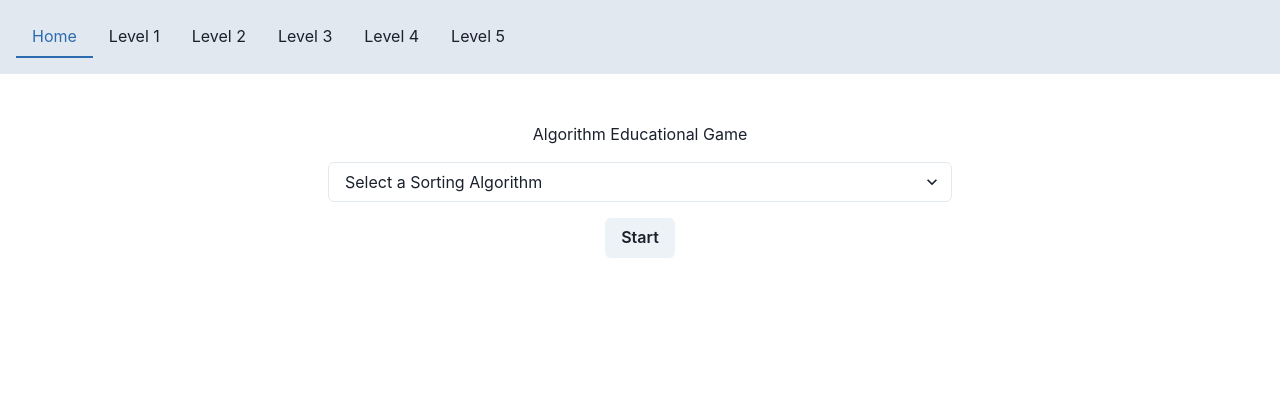
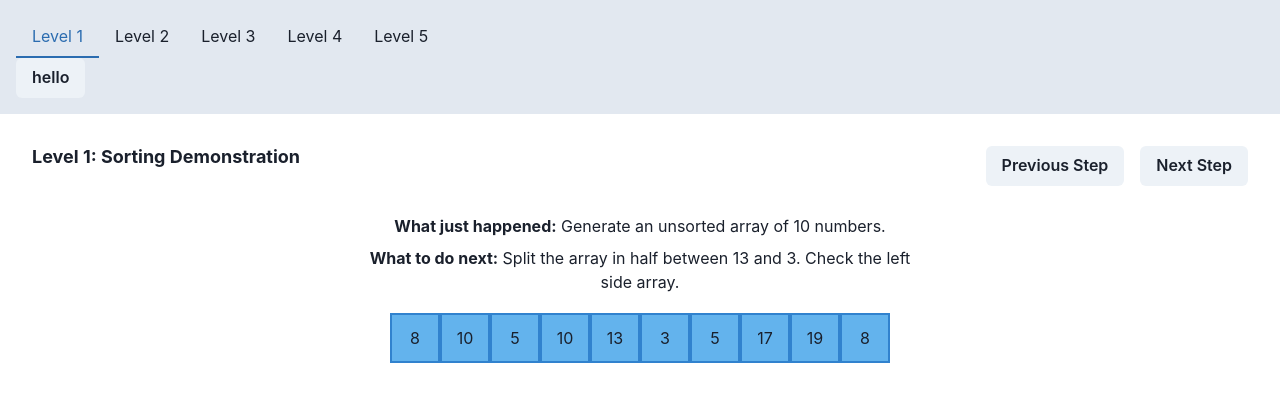
Before and after one commit to ShaimaaAliECE/se3350_project-group-7, a React (Create React App) app in the folder client/: page /game in a window 1280 px wide. Shown: the top 402 px of the page. Built offline with nearby package versions, Linux system fonts and the light colour scheme.

Commit message:
Add return to home button

```diff
--- a/client/src/components/Header.tsx
+++ b/client/src/components/Header.tsx
@@ -1,35 +1,39 @@
 import React from "react";
-import { Tabs, TabList, Tab, TabPanels, TabPanel, Box } from "@chakra-ui/react";
-import Home from "../pages/Home";
+import { Tabs, TabList, Tab, TabPanels, TabPanel, Box, Flex, Button } from "@chakra-ui/react";
 import Level1 from "@/components/Level1";
 import Level2 from "@/components/Level2";
 import Level3 from "@/components/Level3";
 import Level4 from "@/components/Level4";
 import Level5 from "@/components/Level5";
 import { useGame } from "@/context/GameContext";
+import {useNavigate} from "react-router"
 
 export type Props = {};
+
+
 
 const Header = () => {
   // TODO: Remove this hook once next level is properly implemented.
   // Tabs should not be clickable, this is only for demo purpose.
   const game = useGame();
+  let navigate = useNavigate();
+  const routeChange = () => {
+    let path = "../";
+    navigate(path);
+  }
   return (
       <Tabs>
         <Box bg="gray.200" w="100%" position="sticky" zIndex="1" p={4}>
           <TabList>
-          <Tab>Home</Tab>
             <Tab onClick={() => game.jumpToLevel(0)}>Level 1</Tab>
             <Tab onClick={() => game.jumpToLevel(1)}>Level 2</Tab>
             <Tab onClick={() => game.jumpToLevel(2)}>Level 3</Tab>
             <Tab onClick={() => game.jumpToLevel(3)}>Level 4</Tab>
             <Tab onClick={() => game.jumpToLevel(4)}>Level 5</Tab>
           </TabList>
+          <Button onClick={routeChange}>hello</Button>
         </Box>
         <TabPanels>
-        <TabPanel>
-          <Home />
-        </TabPanel>
           <TabPanel>
             <Level1 />
           </TabPanel>
```
Lines whose indentation alone changed are shown as unchanged.
